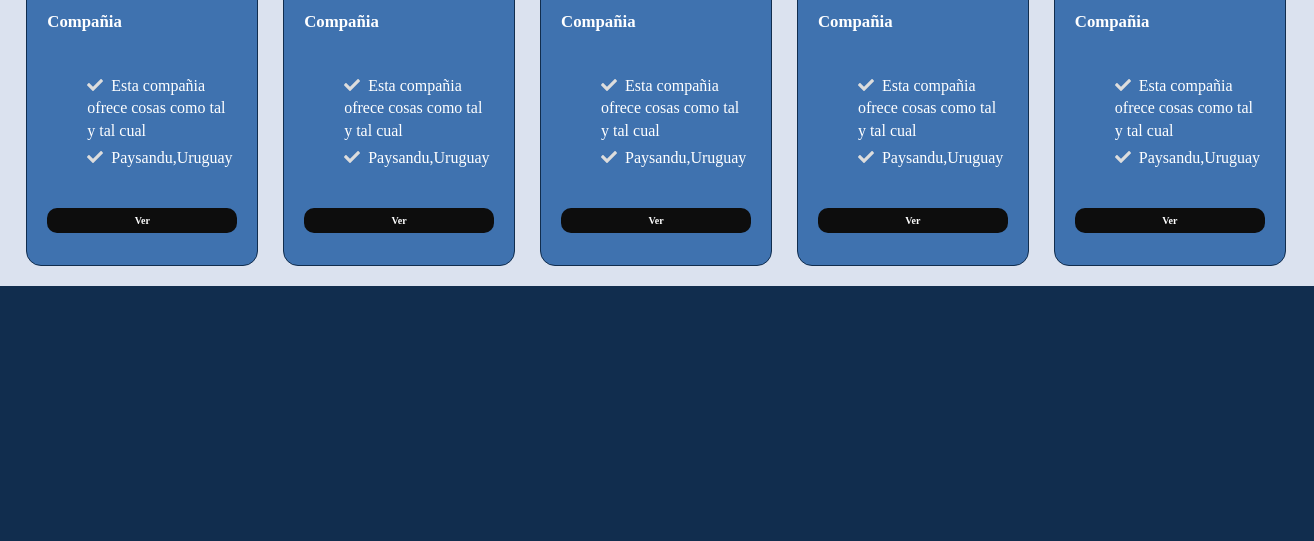
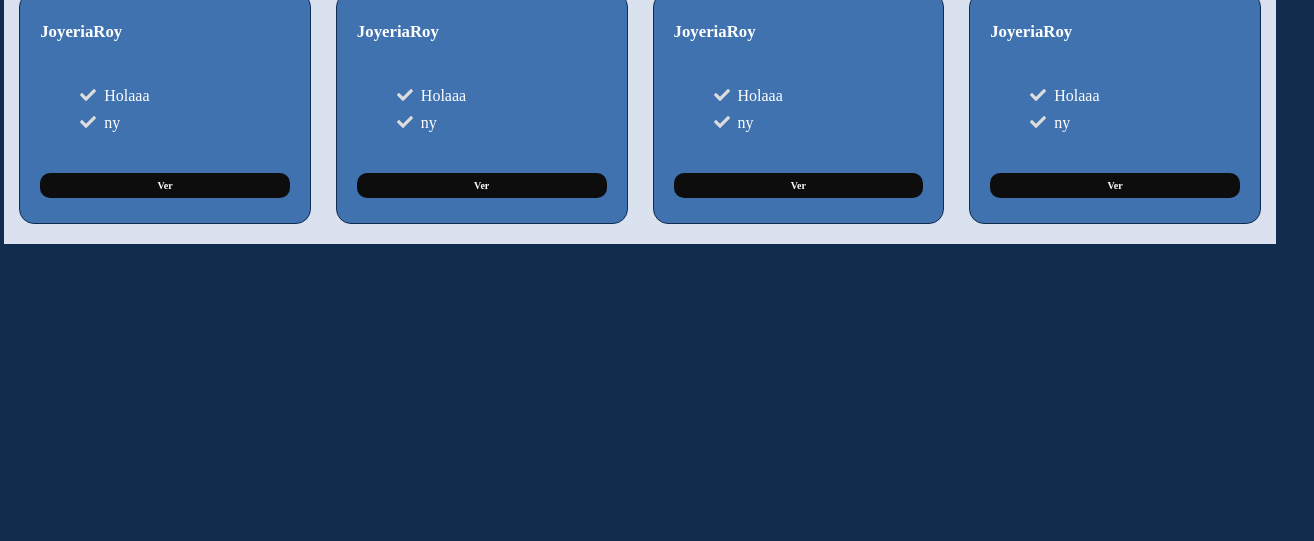
Before and after one commit to RodrigoS724/ProyectoF.github.io, a plain HTML site: page index.html in a window 1280 px wide. Shown: the part 259-800 px from the top of the page, 1314 px wide, since content can reach past the window. Drawn offline with Linux system fonts and the light colour scheme.

Commit message:
Script andando al fin

```diff
--- a/css/style.css
+++ b/css/style.css
@@ -8,13 +8,15 @@
   --font3: #61677A;
 }
 
+
 html {
   font-size: 62.5%;
 }
 
 body {
   font-size: 16px;
-  margin: -0.2%;
+  margin: 0%;
+  width: 100%;
   background-color: var(--header);
   font-family: 'Times New Roman', Times, serif;
 
@@ -138,9 +140,9 @@ a {
 
 .main {
   background-color: var(--body2);
-  margin: 2rem 0.1rem;
+  margin: 4rem auto;
   padding: 2rem 1.5rem;
-  width: 100%;
+  width: 97%;
   justify-content: space-between;
 }
 .companyHeading{
@@ -156,13 +158,10 @@ ul {
 
 .company-cards{
   display: grid;
-  grid-template-columns: auto auto;
-  grid-auto-flow: column;
+  grid-template-columns: auto auto auto;
+  width: 90%;
 }
 
-.cards__card{
-  grid-auto-flow: column;
-}
 .cards {
   position: relative;
 }
@@ -171,8 +170,13 @@ ul {
   display: flex;
   flex-wrap: wrap;
   gap: 2.5rem;
-  width: 98%;
   margin: auto;
+  position: relative;
+}
+
+.cards__inner.card{
+  width: 30rem;
+  flex-direction: row;
 }
 
 .card {
@@ -189,23 +193,12 @@ ul {
   border: 1px solid var(--header);
   border-radius: 15px;
 }
-.card:nth-child(1) {
-  --hue: 165;
-  --saturation: 82.26%;
-  --lightness: 51.37%;
+
+.cards__card.card{
+  width: 30rem;
+  height: 20rem;
 }
 
-.card:nth-child(2) {
-  --hue: 291.34;
-  --saturation: 95.9%;
-  --lightness: 61.76%;
-}
-
-.card:nth-child(3) {
-  --hue: 338.69;
-  --saturation: 100%;
-  --lightness: 48.04%;
-}
 
 .card__bullets {
   line-height: 1.4;
--- a/index.html
+++ b/index.html
@@ -65,32 +65,17 @@
     </header>
 
     <main class="main flow center">
-        <div>
-            <h2 class="companyHeading">compañias mas visitadas</h2>
+        <div class="CompanysContainer">
+            <div>
+                <h2 class="companyHeading">compañias mas visitadas</h2>
+            </div>
+            <div class="company__cards cards" id="companyCards">
+                <div class="cards__inner" id="cardCompany"></div>
+                <script src="scripts/cargarArticulos.js"></script>
+            </div>
         </div>
-        <div class="company__cards cards" id="companyCards">
-            <div class="cards__inner" id="cardCompany">
-                <div class="cards__card card">
-                    <h2 class="card__heading" id="nameCompany">Compañia</h2>
-                    <ul role="list" class="card__bullets flow">
-                        <li id="descriptionCompany">Esta compañia ofrece cosas como tal y tal cual</li>
-                        <li id="addressCompany">Paysandu,Uruguay</li>
-                    </ul>
-                    <a href="#basic" class="card__cta cta">Ver</a>
-                </div>
-                <script>
-                    (function myFunction() {
-                        const h2 = document.getElementById("cardCompany");
-                        let html = '<div class="cards__card card"><h2 class="card__heading"id="nameCompany">Compañia</h2><ul role="list" class="card__bullets flow"><li id="descriptionCompany">Esta compañia ofrece cosas como tal y tal cual</li><li id="addressCompany">Paysandu,Uruguay</li></ul><a href="#basic" class="card__cta cta">Ver</a></div>';
+        </div>
 
-                        for (let index = 0; index < 4; index++) {
-                            h2.insertAdjacentHTML("beforeend", html);
-                        }
-                    })();
-                </script>
-            </div>
-
-        </div>
     </main>
 
     <aside>
--- a/scripts/cargarArticulos.js
+++ b/scripts/cargarArticulos.js
@@ -4,15 +4,15 @@ function addCompany() {
     let nameCom = "JoyeriaRoy";
     let description = "Holaaa";
     let addres = "ny";
-    let divHtml ='<div class="cards__card card">' + '<h2 class="card__heading" id="nameCompany">' + nameCom + '</h2>' +
-    '<ul role="list" class="card__bullets flow">' + '<li id="descriptionCompany">' + description + '</li>' +
+    let divHtml ='<div class="cards__card card"><h2 class="card__heading" id="nameCompany">' + nameCom + '</h2>' +
+    '<ul role="list" class="card__bullets flow"><li id="descriptionCompany">' + description + '</li>' +
    '<li id="addressCompany">' + addres + '</li></ul><a href="#basic" class="card__cta cta">Ver</a></div>';
     return divHtml;
 }
 (function ejecutar(){
     const list = document.getElementById("cardCompany");
     let newCard = addCompany();
-    for (let index = 0; index < array.length; index++) {
-        list.insertAdjacentHTML("beforebegin", newCard);
+    for (let index = 0; index < 4; index++) {
+        list.insertAdjacentHTML("afterbegin", newCard);
     }
 })();
```
Also changed, not shown: scripts/BDconnection/BDconnection.js (added, +21 -0 lines).
